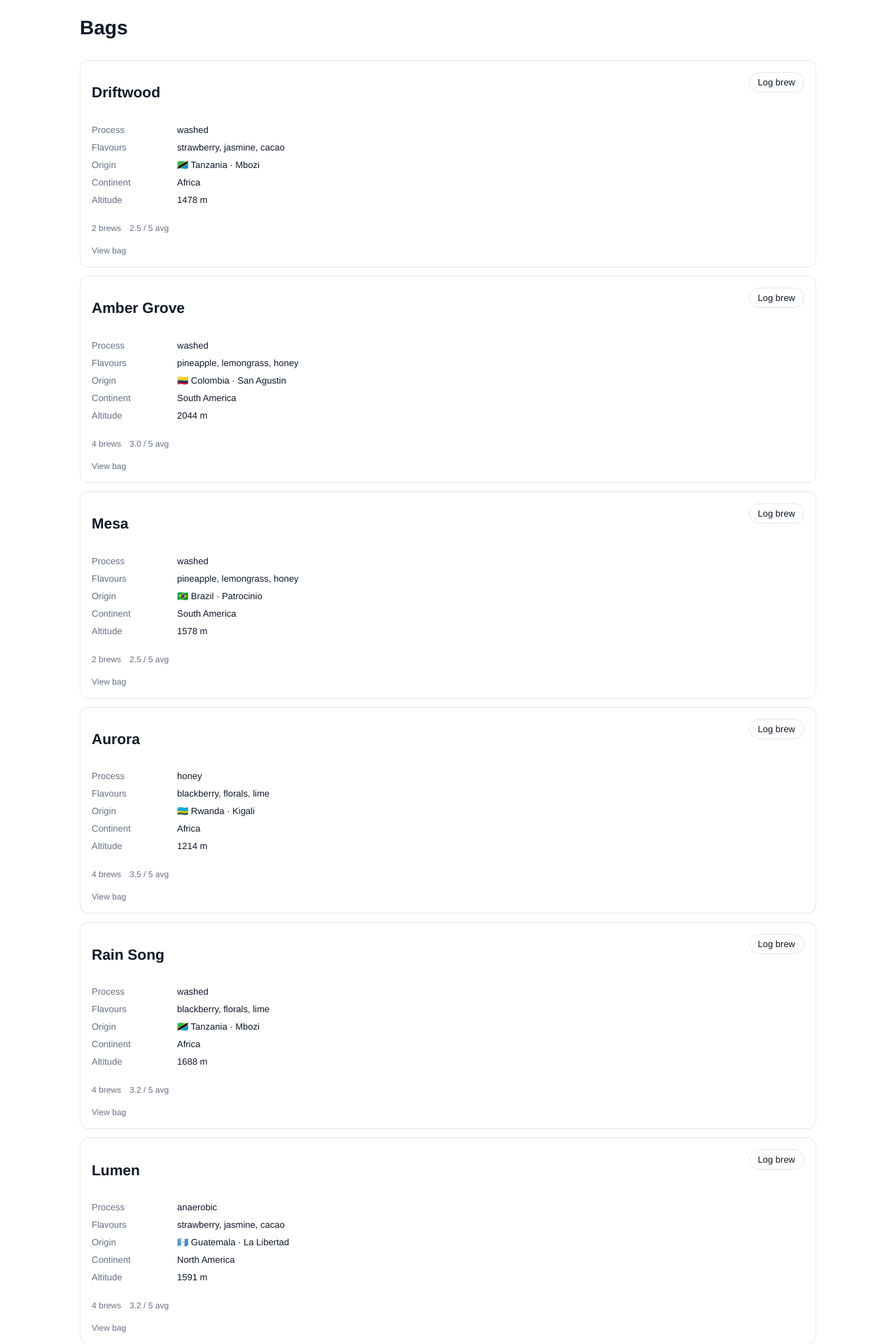
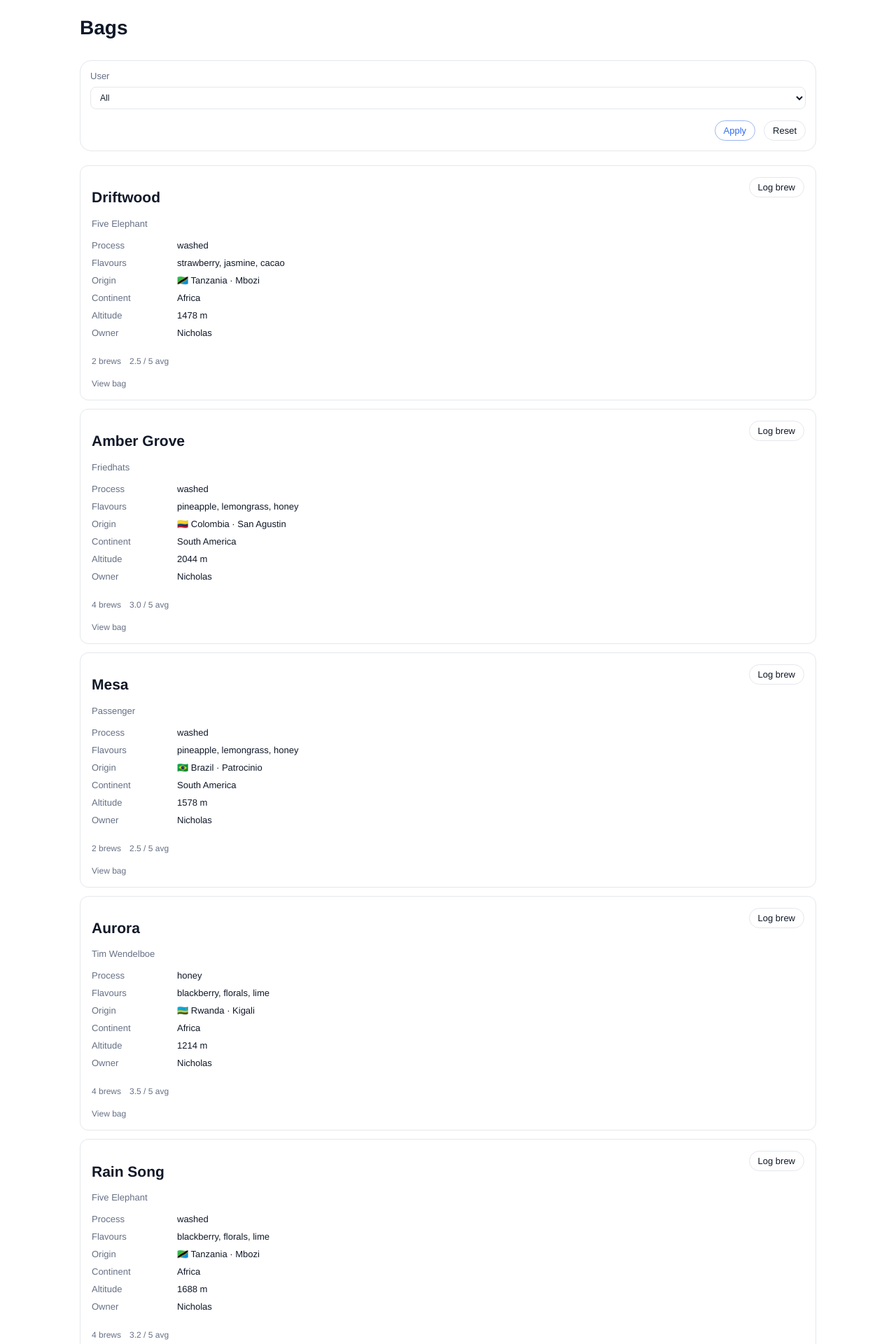
Before and after one commit to nicholasedger88/coffeelog, a Flask app: page /bags in a window 1280 px wide. Shown: the part 41-1961 px from the top of the page at 70% size. Run offline with Flask 3, Linux system fonts and the light colour scheme; data comes from the database, SQL or seed files in the repository.

Commit message:
Add user attribution for bags/brews and restore brand visibility

```diff
--- a/app.py
+++ b/app.py
@@ -26,6 +26,7 @@ AERGRIND_SETTINGS = [
 ]
 BELINDA_SETTINGS = [str(i) for i in range(1, 13)]
 ALLOWED_BREW_STYLES = ["Aeropress", "Moka pot", "V60"]
+ALLOWED_USERS = ["Nicholas", "Belinda"]
 ALLOWED_PROCESSES = ["washed", "natural", "anaerobic", "honey", "experimental"]
 ELEVATION_API = "https://api.open-elevation.com/api/v1/lookup"
 COUNTRY_CODES = {
@@ -232,6 +233,7 @@ CREATE TABLE IF NOT EXISTS bags (
     longitude REAL,
     altitude_m INTEGER,
     continent TEXT,
+    owner_user TEXT,
     photo_path TEXT,
     created_at TEXT NOT NULL
 );
@@ -243,6 +245,7 @@ CREATE TABLE IF NOT EXISTS brews (
     rating INTEGER NOT NULL CHECK (rating BETWEEN 1 AND 5),
     brew_style TEXT NOT NULL,
     grinder TEXT NOT NULL,
+    logged_by_user TEXT NOT NULL DEFAULT 'Nicholas',
     grind_setting TEXT NOT NULL,
     notes TEXT,
     dose_g REAL,
@@ -281,6 +284,7 @@ def migrate_bags_schema(conn: sqlite3.Connection) -> None:
         "flavours": "ALTER TABLE bags ADD COLUMN flavours TEXT;",
         "photo_path": "ALTER TABLE bags ADD COLUMN photo_path TEXT;",
         "continent": "ALTER TABLE bags ADD COLUMN continent TEXT;",
+        "owner_user": "ALTER TABLE bags ADD COLUMN owner_user TEXT;",
     }
     for column, statement in migrations.items():
         if column in columns:
@@ -290,6 +294,9 @@ def migrate_bags_schema(conn: sqlite3.Connection) -> None:
             app.logger.info("Migrated: added bags.%s", column)
         except sqlite3.OperationalError:
             pass
+    conn.execute(
+        "UPDATE bags SET owner_user = COALESCE(owner_user, 'Nicholas') WHERE owner_user IS NULL OR owner_user = ''"
+    )
 
 
 def migrate_brews_schema(conn: sqlite3.Connection) -> None:
@@ -304,6 +311,7 @@ def migrate_brews_schema(conn: sqlite3.Connection) -> None:
         "bloom_time_s": "ALTER TABLE brews ADD COLUMN bloom_time_s INTEGER;",
         "agitation": "ALTER TABLE brews ADD COLUMN agitation TEXT;",
         "recipe_notes": "ALTER TABLE brews ADD COLUMN recipe_notes TEXT;",
+        "logged_by_user": "ALTER TABLE brews ADD COLUMN logged_by_user TEXT;",
     }
     for column, statement in migrations.items():
         if column in columns:
@@ -313,6 +321,9 @@ def migrate_brews_schema(conn: sqlite3.Connection) -> None:
             app.logger.info("Migrated: added brews.%s", column)
         except sqlite3.OperationalError:
             pass
+    conn.execute(
+        "UPDATE brews SET logged_by_user = COALESCE(logged_by_user, 'Nicholas') WHERE logged_by_user IS NULL OR logged_by_user = ''"
+    )
 
 
 def normalize_flavours(raw: str) -> str:
@@ -477,6 +488,14 @@ def validate_bag_payload(form: dict[str, Any]) -> tuple[dict[str, Any], list[str
     data["country"] = form.get("country", "").strip()
     data["location"] = form.get("location", "").strip()
     data["process"] = form.get("process", "").strip()
+    owner_user, owner_error = parse_allowed_choice(
+        form.get("log_as", "").strip(),
+        set(ALLOWED_USERS),
+        "Log as must be Nicholas or Belinda.",
+    )
+    if owner_error:
+        errors.append(owner_error)
+    data["owner_user"] = owner_user
 
     return data, errors
 
@@ -530,6 +549,14 @@ def validate_brew_payload(form: dict[str, Any]) -> tuple[dict[str, Any], list[st
     data["grind_setting"] = grind_setting
 
     data["notes"] = form.get("notes", "").strip()
+    logged_by_user, user_error = parse_allowed_choice(
+        form.get("log_as", "").strip(),
+        set(ALLOWED_USERS),
+        "Log as must be Nicholas or Belinda.",
+    )
+    if user_error:
+        errors.append(user_error)
+    data["logged_by_user"] = logged_by_user
     recipe_data, recipe_errors = parse_recipe_fields(form)
     data.update(recipe_data)
     errors.extend(recipe_errors)
@@ -546,11 +573,13 @@ def get_distinct_values(field: str) -> list[str]:
         "country": "bags.country",
         "location": "bags.location",
         "process": "bags.process",
+        "owner_user": "bags.owner_user",
     }
     brew_fields = {
         "brew_style": "brews.brew_style",
         "grinder": "brews.grinder",
         "grind_setting": "brews.grind_setting",
+        "logged_by_user": "brews.logged_by_user",
         "flavours": "bags.flavours",
     }
     field_expr = bag_fields.get(field) or brew_fields.get(field)
@@ -592,9 +621,11 @@ def build_distinct_values(include_brew_fields: bool = True) -> dict[str, list[st
         "country": get_distinct_values("country"),
         "location": get_distinct_values("location"),
         "process": get_distinct_values("process"),
+        "owner_user": get_distinct_values("owner_user"),
     }
     if include_brew_fields:
         values["brew_style"] = get_distinct_values("brew_style")
+        values["logged_by_user"] = get_distinct_values("logged_by_user")
     return values
 
 
@@ -694,11 +725,13 @@ def build_filters_from_request(args: dict[str, str]) -> tuple[str, list[Any]]:
         "country": "bags.country",
         "location": "bags.location",
         "process": "bags.process",
+        "owner_user": "bags.owner_user",
     }
     brew_fields = {
         "brew_style": "brews.brew_style",
         "grinder": "brews.grinder",
         "grind_setting": "brews.grind_setting",
+        "logged_by_user": "brews.logged_by_user",
     }
     for field, column in {**bag_fields, **brew_fields}.items():
         value = args.get(field)
@@ -754,6 +787,7 @@ def fetch_brews(filters: tuple[str, list[Any]]) -> list[sqlite3.Row]:
             brews.rating,
             brews.brew_style,
             brews.grinder,
+            brews.logged_by_user,
             brews.grind_setting,
             brews.notes,
             brews.dose_g,
@@ -773,6 +807,7 @@ def fetch_brews(filters: tuple[str, list[Any]]) -> list[sqlite3.Row]:
             bags.country,
             bags.location,
             bags.process,
+            bags.owner_user,
             bags.latitude,
             bags.longitude,
             bags.altitude_m,
@@ -905,19 +940,34 @@ def fetch_bag_detail(bag_id: int) -> sqlite3.Row | None:
     return row
 
 
-def fetch_bag_summary() -> list[sqlite3.Row]:
+def fetch_bag_summary(user: str | None = None) -> list[sqlite3.Row]:
     conn = get_db()
+    where = ""
+    params: list[Any] = []
+    if user in ALLOWED_USERS:
+        where = """
+        WHERE bags.owner_user = ?
+           OR EXISTS (
+               SELECT 1 FROM brews b2
+               WHERE b2.bag_id = bags.id AND b2.logged_by_user = ?
+           )
+        """
+        params = [user, user]
     rows = conn.execute(
-        """
+        f"""
         SELECT
             bags.*,
             COUNT(brews.id) AS brew_count,
-            AVG(brews.rating) AS avg_rating
+            AVG(brews.rating) AS avg_rating,
+            SUM(CASE WHEN brews.logged_by_user = 'Nicholas' THEN 1 ELSE 0 END) AS nicholas_brews,
+            SUM(CASE WHEN brews.logged_by_user = 'Belinda' THEN 1 ELSE 0 END) AS belinda_brews
         FROM bags
         LEFT JOIN brews ON brews.bag_id = bags.id
+        {where}
         GROUP BY bags.id
         ORDER BY bags.created_at DESC
-        """
+        """,
+        params,
     ).fetchall()
     conn.close()
     return rows
@@ -989,8 +1039,8 @@ def insert_bag(conn: sqlite3.Connection, bag_data: dict[str, Any], photo: Any =
         """
         INSERT INTO bags (
             coffee_name, brand, varietal, flavours, country, location, process,
-            latitude, longitude, altitude_m, continent, photo_path, created_at
-        ) VALUES (?, ?, ?, ?, ?, ?, ?, ?, ?, ?, ?, ?, ?)
+            latitude, longitude, altitude_m, continent, owner_user, photo_path, created_at
+        ) VALUES (?, ?, ?, ?, ?, ?, ?, ?, ?, ?, ?, ?, ?, ?)
         """,
         (
             bag_data["coffee_name"],
@@ -1004,6 +1054,7 @@ def insert_bag(conn: sqlite3.Connection, bag_data: dict[str, Any], photo: Any =
             bag_data["longitude"],
             bag_data["altitude_m"],
             continent,
+            bag_data["owner_user"],
             None,
             datetime.utcnow().isoformat(timespec="seconds"),
         ),
@@ -1076,11 +1127,11 @@ def add_coffee() -> Any:
                 conn.execute(
                     """
                     INSERT INTO brews (
-                        bag_id, date, rating, brew_style, grinder,
+                        bag_id, date, rating, brew_style, grinder, logged_by_user,
                         grind_setting, notes, dose_g, water_ml, temp_c,
                         total_brew_s, pour_time_s, bloom_water_ml, bloom_time_s,
                         agitation, recipe_notes, created_at
-                    ) VALUES (?, ?, ?, ?, ?, ?, ?, ?, ?, ?, ?, ?, ?, ?, ?, ?, ?)
+                    ) VALUES (?, ?, ?, ?, ?, ?, ?, ?, ?, ?, ?, ?, ?, ?, ?, ?, ?, ?)
                     """,
                     (
                         bag_id,
@@ -1088,6 +1139,7 @@ def add_coffee() -> Any:
                         brew_data["rating"],
                         brew_data["brew_style"],
                         brew_data["grinder"],
+                        brew_data["logged_by_user"],
                         brew_data["grind_setting"],
                         brew_data["notes"],
                         brew_data["dose_g"],
@@ -1113,6 +1165,7 @@ def add_coffee() -> Any:
         aergrind_settings=AERGRIND_SETTINGS,
         belinda_settings=BELINDA_SETTINGS,
         brew_styles=ALLOWED_BREW_STYLES,
+        users=ALLOWED_USERS,
         processes=ALLOWED_PROCESSES,
         today_date=datetime.now().date().isoformat(),
         bag_options=bag_options,
@@ -1246,8 +1299,9 @@ def equator_view() -> Any:
 @app.route("/bags")
 def bags_view() -> Any:
     init_db()
-    bags = fetch_bag_summary()
-    return render_template("bags.html", bags=bags)
+    user = request.args.get("user")
+    bags = fetch_bag_summary(user)
+    return render_template("bags.html", bags=bags, users=ALLOWED_USERS, selected_user=user)
 
 
 @app.route("/bags/<int:bag_id>")
--- a/static/styles.css
+++ b/static/styles.css
@@ -96,8 +96,7 @@ nav a:focus {
 }
 
 .page-header p,
-.section-header p,
-.card-subtitle {
+.section-header p {
   display: none;
 }
 
--- a/templates/bag_detail.html
+++ b/templates/bag_detail.html
@@ -171,6 +171,7 @@
         <div class="brew-entry-block brew-entry-grind">
           {{ brew.grinder }} · {{ brew.grind_setting|format_grind(brew.grinder) }}
         </div>
+        <div class="brew-entry-block brew-entry-grind">Logged by: {{ brew.logged_by_user or "—" }}</div>
         <div class="brew-entry-block brew-entry-rating">Rating: {{ brew.rating }} / 5</div>
         {% if brew.notes %}
           <div class="brew-entry-block brew-entry-notes notes-block">
--- a/templates/bags.html
+++ b/templates/bags.html
@@ -7,6 +7,24 @@
     <p>Track each coffee bag and its dial-in journey.</p>
   </div>
 </section>
+
+<form class="filters" method="get">
+  <div class="filter-grid">
+    <label>
+      User
+      <select name="user">
+        <option value="">All</option>
+        {% for user in users %}
+          <option value="{{ user }}" {% if selected_user == user %}selected{% endif %}>{{ user }}</option>
+        {% endfor %}
+      </select>
+    </label>
+  </div>
+  <div class="filter-actions">
+    <button type="submit" class="primary">Apply</button>
+    <a href="{{ url_for('bags_view') }}" class="secondary">Reset</a>
+  </div>
+</form>
 
 <section class="cards">
   {% for bag in bags %}
@@ -44,6 +62,10 @@
             <span class="detail-label">Altitude</span>
             <span class="detail-value">{% if bag.altitude_m %}{{ bag.altitude_m }} m{% else %}—{% endif %}</span>
           </div>
+          <div class="detail-row">
+            <span class="detail-label">Owner</span>
+            <span class="detail-value">{{ bag.owner_user or "—" }}</span>
+          </div>
         </div>
         <div class="bag-meta">
           <span>{{ bag.brew_count }} brews</span>
--- a/templates/log.html
+++ b/templates/log.html
@@ -82,6 +82,10 @@
                     —
                   {% endif %}
                 </span>
+              </div>
+              <div class="detail-row">
+                <span class="detail-label">Logged by</span>
+                <span class="detail-value">{{ coffee.logged_by_user or "—" }}</span>
               </div>
               {% if coffee.altitude_m %}
                 {% set position = coffee.altitude_m / 2500 * 100 %}
```
Also changed, not shown: templates/add.html (+10 -0 lines), templates/partials/_filters.html (+9 -0 lines).
